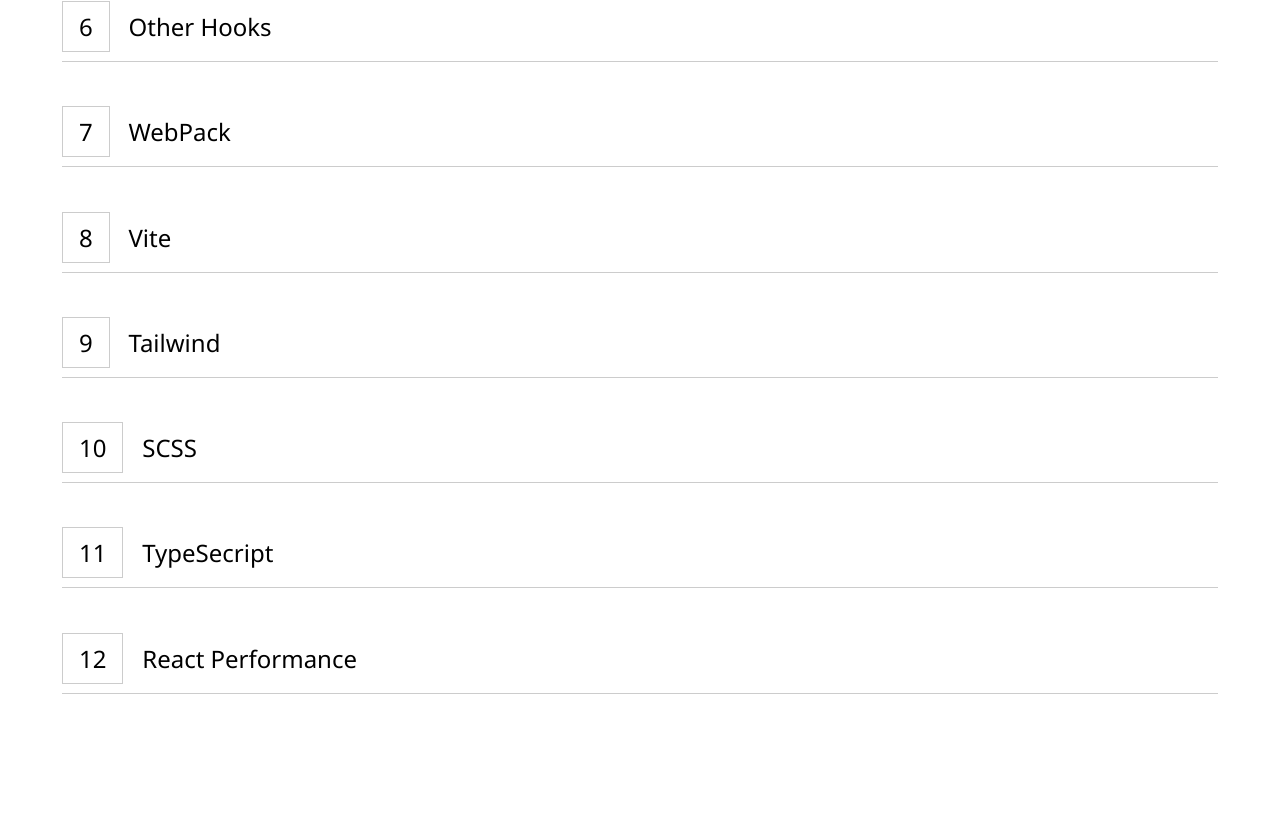
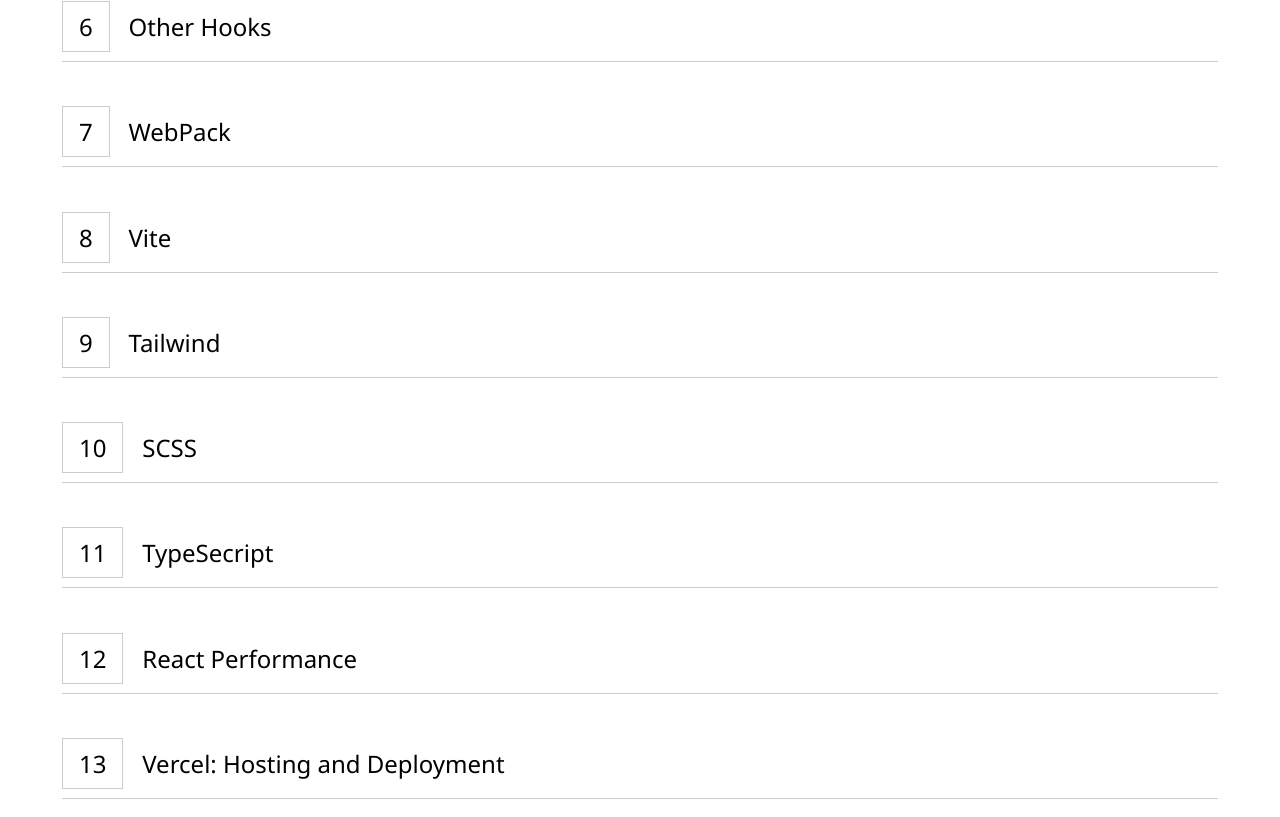
Before and after one commit to arman-ataei-edu/Learning-React, a React (Vite) app in the folder tutorials/: page / in a window 1280 px wide. Shown: the part 628-1445 px from the top of the page. Before the commit the page ends 1378 px from the top, so only its background shows below. Built offline with nearby package versions, Linux system fonts and the light colour scheme.

Commit message:
adding Vercel

```diff
--- a/tutorials/src/pages/Home.jsx
+++ b/tutorials/src/pages/Home.jsx
@@ -31,6 +31,11 @@
         url={"React-Performance"}
         number={12}
       />
+      <Content
+        title={"Vercel: Hosting and Deployment"}
+        url={"Vercel"}
+        number={13}
+        />
     </div>
   );
 };
--- /dev/null
+++ b/tutorials/src/pages/Vercel.jsx
@@ -0,0 +1,22 @@
+import { Link } from "react-router-dom";
+import Code from "../components/Code";
+
+const Vercel = () => {
+  return (
+    <div className="w3-container">
+        <ol>
+            <li>To build a react+vite project with Vercel do the following steps:
+                <ol>
+                    <li>Make sure that you choose the right build tools, in this case "Vite".</li>
+                    <li>Make sure the root direcotory is set to the directory that serve the "package.jsno" and "vits.config.js" .</li>
+                    <li>Chose the right build path as well as the build command in this case "./build" and <code>npp run build</code>.</li>
+                </ol>
+            </li>
+            <li>Every time that you update your code, you must build the project again with Vercel and a new URL will be generated for the project, so make sure that you update the URL everywhere after building the project again.</li>
+        </ol>
+
+    </div>
+  );
+};
+
+export default Vercel;
--- a/tutorials/src/routers/Router1.jsx
+++ b/tutorials/src/routers/Router1.jsx
@@ -7,6 +7,7 @@
 import OtherHooks from "../pages/otherHooks/OtherHooks";
 import WebPack from "../pages/WebPack";
 import Vite from "../pages/Vite";
+import Vercel from "../pages/Vercel"
 
 const Router1 = () => {
   const { r1 } = useParams();
@@ -34,6 +35,7 @@
         {r1 == "Other-Hooks" && <OtherHooks />}
         {r1 == "WebPack" && <WebPack />}
         {r1 == "Vite" && <Vite />}
+        {r1 == "Vercel" && <Vercel />}
       </div>
     </div>
   );
```
